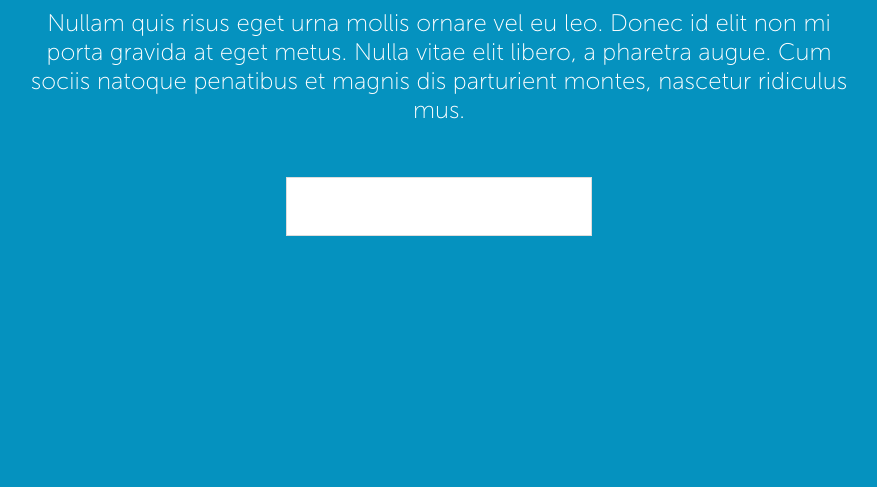
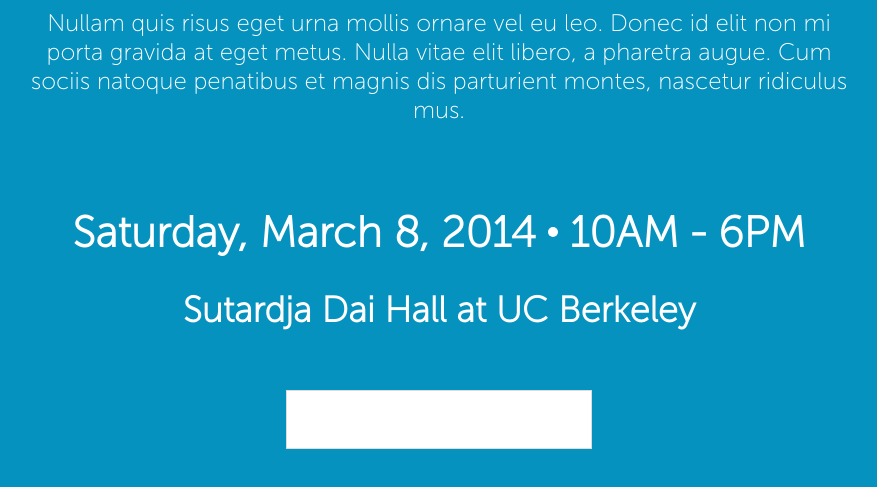
Before and after one commit to agoraphobiae/marketing, a plain HTML site: page rgb.html in a window 1280 px wide. Shown: the part 992-1479 px from the top of the page, without its empty margins (201-1078 px from the left). Before the commit the page ends 1276 px from the top, so only its background shows below. Drawn offline with Linux system fonts and the light colour scheme.

Commit message:
blue tier meeting ended

```diff
--- a/rgb.css
+++ b/rgb.css
@@ -30,13 +30,17 @@
 }
 
 #title {
-    font-size: 2em;
+    font-size: 2.0em;
     font-family: 'MuseoSans300', sans-serif;
 }
 
 #subtitle {
     font-size: 1.25em;
     font-family: 'MuseoSans300', sans-serif;
+}
+
+h1 {
+    font-size: 1.8em;
 }
 
 input {
@@ -46,6 +50,17 @@
     border: 1px solid #DDD;
 }
 
+/* shapes */
+.circle {
+    border-radius: 50%;
+    width: 10px;
+    height: 10px;
+    background-color: white;
+    display: inline-block;
+    position: relative;
+    top: -10px;
+}
+
 body {
     font-family: 'MuseoSans100', sans-serif;
     /*background-color: #22B573;*/
--- a/rgb.html
+++ b/rgb.html
@@ -14,6 +14,9 @@
     <iframe width="700" height="394" src="http://www.youtube.com/embed/QX5XKFn7Ngo" frameborder="0" allowfullscreen></iframe>
     <p>Nullam quis risus eget urna mollis ornare vel eu leo. Donec id elit non mi porta gravida at eget metus. Nulla vitae elit libero, a pharetra augue. Cum sociis natoque penatibus et magnis dis parturient montes, nascetur ridiculus mus.</p>
     <br>
+    <h1>Saturday, March 8, 2014  <div class="circle"></div>  10AM - 6PM</h1>
+    <h2>Sutardja Dai Hall at UC Berkeley</h2>
+    <br>
     <form>
       <input type="text" name="accesscode">
     </form>
```
